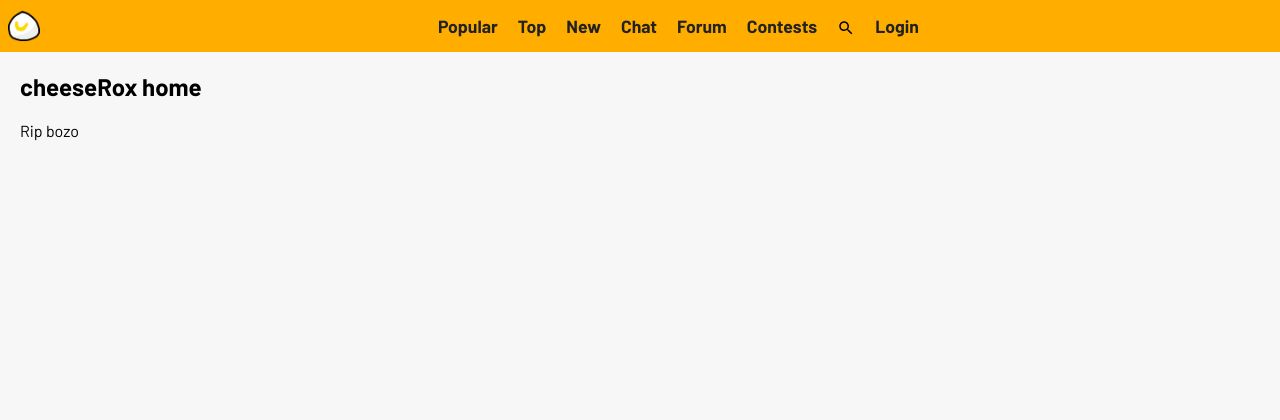
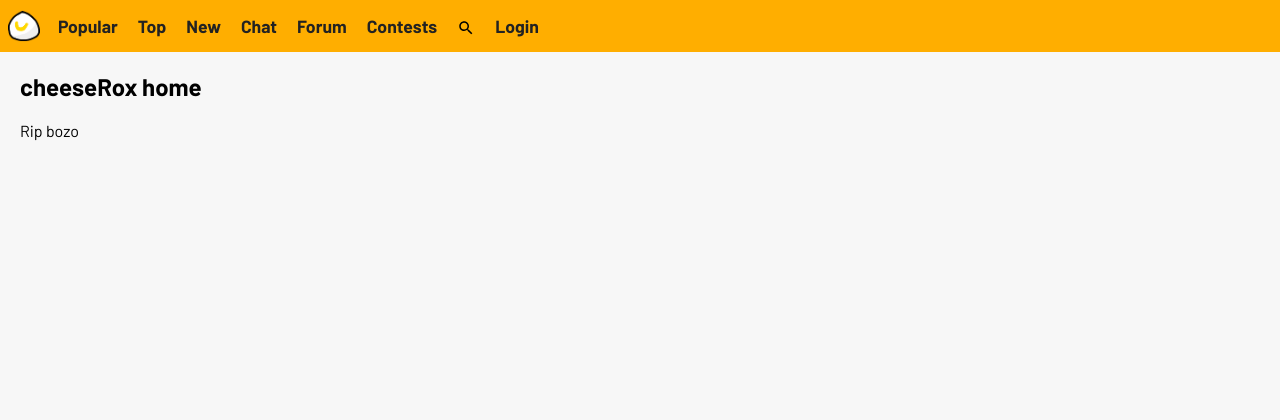
Before and after one commit to chazizgrkb/cheeseRox-web, a PHP site: page / in a window 1280 px wide. Shown: the top 420 px of the page. Run offline with PHP 8.4, Linux system fonts and the light colour scheme; data that the repository does not hold is empty; style sheets or scripts are compiled from the project's sources.

Commit message:
Align header stuff to left.

```diff
--- a/assets/scss/style.scss
+++ b/assets/scss/style.scss
@@ -104,9 +104,7 @@ footer {
 }
 
 ul.menu {
-    display: table;
 	line-height: 32px;
-	text-align: center;
     margin: auto;
 
 	li {
```
